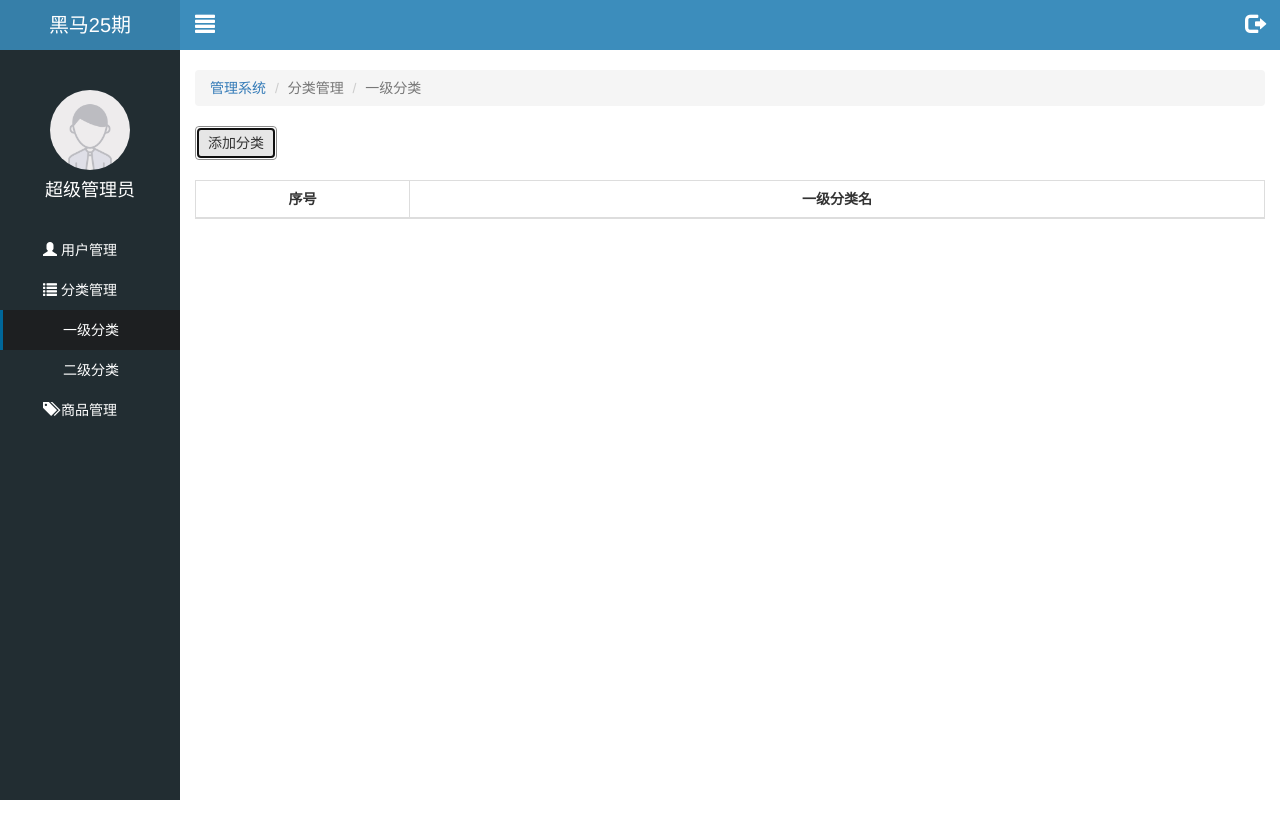
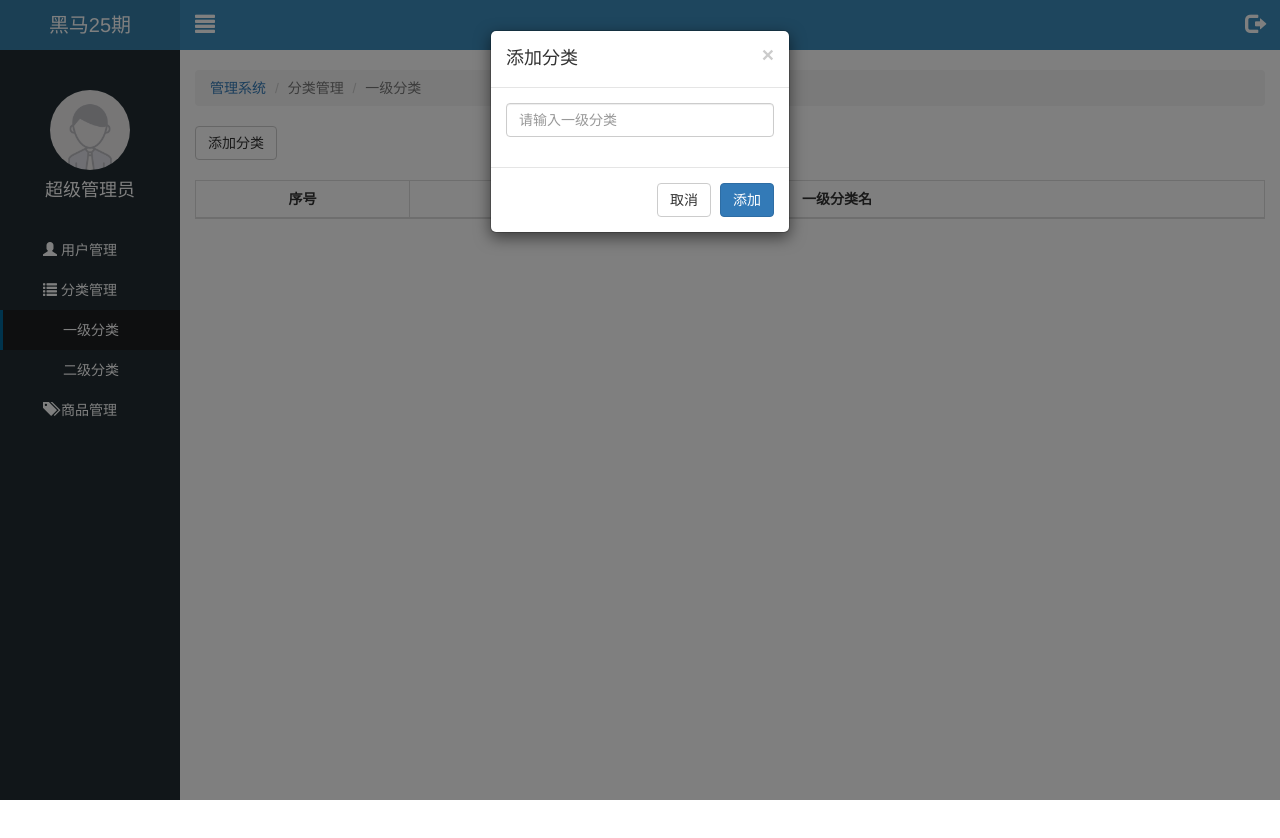
Before and after one commit to corlme/letao, a website: page public/back/first.html in a window 1280 px wide. Both pictures are taken after a click on the button "添加分类". Drawn offline with Linux system fonts and the light colour scheme; no server answers.

Commit message:
一级分类完成

```diff
--- a/public/back/first.html
+++ b/public/back/first.html
@@ -55,7 +55,7 @@
         </ol>
 
         <div class="lt_content">
-            <button class="btn btn-default mb_20">添加分类</button>
+            <button class="btn btn-default mb_20" id="addBtn">添加分类</button>
 
             <table class="table table-bordered table-hover">
                 <thead>
@@ -105,6 +105,39 @@
         </div>
     </div>
 </div>
+
+<!--添加分类 模态框-->
+<div class="modal fade" tabindex="-1" id="addModal">
+    <!--模态框主体结构-->
+    <div class="modal-dialog modal-sm">
+        <div class="modal-content">
+            <!--form 表单三要素：
+                method:post  enctype:multipart/form-data  name
+              这里的是用boostrap插件 name 必须指定 其他两个可以省略
+            -->
+            <form id="form">
+                <!--头部-->
+                <div class="modal-header">
+                    <button type="button" class="close" data-dismiss="modal"><span>&times;</span></button>
+                    <h4 class="modal-title">添加分类</h4>
+                </div>
+                <!--主体-->
+                <div class="modal-body">
+                        <div class="form-group">
+                            <input type="text" name="categoryName" class="form-control" placeholder="请输入一级分类">
+                        </div>
+                </div>
+                <!--底部-->
+                <div class="modal-footer">
+                    <button type="button" class="btn btn-default" data-dismiss="modal">取消</button>
+                    <button type="submit" class="btn btn-primary">添加</button>
+                </div>
+            </form>
+        </div>
+    </div>
+</div>
+
+
 <script type="text/html" id="tpl">
     {{ each rows v i}}
     <tr>
--- a/public/back/js/first.js
+++ b/public/back/js/first.js
@@ -1,7 +1,7 @@
 $(function(){
     var currentPage = 1;
     var pageSize = 5;
-   // 一进入页面就发送ajax请求 进行页面渲染
+   //1. 一进入页面就发送ajax请求 进行页面渲染
     render();
    function render(){
        $.ajax({
@@ -36,4 +36,58 @@ $(function(){
            }
        })
    }
+
+   // 2.添加分类 模态框
+    $("#addBtn").click(function(){
+        $("#addModal").modal("show");
+    });
+
+   // 3.使用表单校验插件，实现表单校验
+   $("#form").bootstrapValidator({
+       //配置图标
+       feedbackIcons: {
+           valid: 'glyphicon glyphicon-ok',  //校验成功  valid：有效的
+           invalid: 'glyphicon glyphicon-remove',   // 校验失败 invalid:无效
+           validating: 'glyphicon glyphicon-refresh'  //validating:校验中
+       },
+       // 配置字段
+       fields:{
+           // 字段名
+           categoryName:{
+               // 校验规则
+               validators:{
+                   notEmpty:{
+                       message:"一级分类名不能为空"
+                   }
+               }
+           }
+       }
+
+   });
+
+   // 4.注册表单校验成功事件，阻止默认的成功提交，通过ajax提交
+    $("#form").on("success.form.bv",function( e ){
+        e.preventDefault();
+        // 通过ajax进行提交
+        $.ajax({
+            type:"post",
+            url:"/category/addTopCategory",
+            data: $("#form").serialize(),
+            dataType:"json",
+            success:function(info){
+                console.log(info);
+                if(info.success){
+                    // 添加成功后做两件事
+                    // 1.关闭模态框
+                    $("#addModal").modal('hide');
+                    // 2.页面重新渲染第一页，让用户看到第一页数据
+                    currentPage = 1;
+                    render();
+                    // 3.重置表单
+                    $("#form").data("bootstrapValidator").resetForm(true);
+                }
+            }
+        })
+    })
+
 });
```
